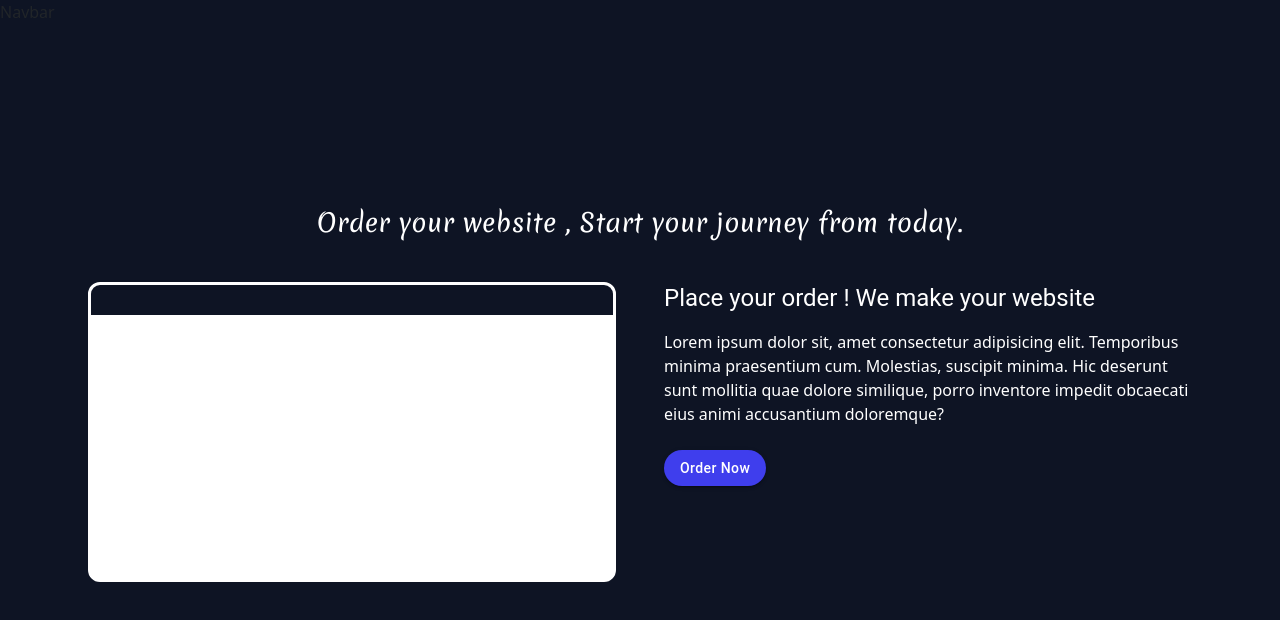
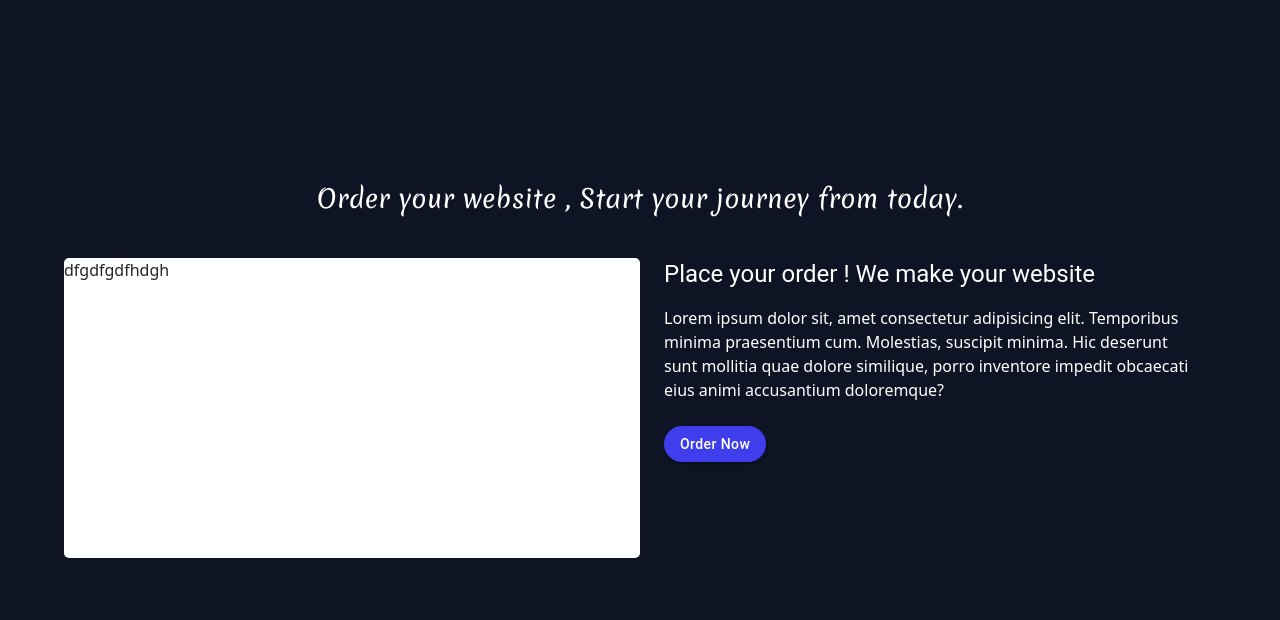
Before and after one commit to Sripathi-ds/Codewebz, a React (Create React App) app: page / in a window 1280 px wide. Shown: the top 620 px of the page. Built offline with nearby package versions, Linux system fonts and the light colour scheme.

Commit message:
no change

```diff
--- a/src/assets/css/frame/FrameComponent.module.css
+++ b/src/assets/css/frame/FrameComponent.module.css
@@ -7,3 +7,11 @@
     display: block;
     height: 30px;
 }
+.afterStyle::after{
+    background: red;
+    height: 10px;
+    top: 0;
+    left: 0;
+    width: 100%;
+    position: absolute;
+}
--- a/src/component/frame/FrameComponent.js
+++ b/src/component/frame/FrameComponent.js
@@ -1,11 +1,8 @@
-import { Box, Hidden } from '@mui/material'
-import Style from '../../assets/css/frame/FrameComponent.module.css'
-
-const FrameComponent = () =>{
-    return(
-        <Box className={`${Style['frame_component']}`} borderRadius={3} border={3} overflow={'hidden'} borderColor={'#fff'} bgcolor={'#fff'}>
-            <Box className={`${Style['frame_fill']}`} ></Box>
-        </Box>
-    )
-}
+import styled from '@emotion/styled'
+const FrameComponent = styled.div`
+    min-height: 300px;
+    background-color:#fff;
+    border-radius:5px;
+    position:relative;
+`
 export default FrameComponent
--- a/src/component/header/NavbarComponent.js
+++ b/src/component/header/NavbarComponent.js
@@ -1,12 +1,8 @@
-
 function ResponsiveAppBar() {
-
-
     return (
         <div>
-            Navbar
+
         </div>
-
     );
 }
 export default ResponsiveAppBar;
--- a/src/index.js
+++ b/src/index.js
@@ -10,9 +10,7 @@ import { BrowserRouter, Router } from 'react-router-dom';
 const root = ReactDOM.createRoot(document.getElementById('root'));
 root.render(
   <React.StrictMode>
-
       <App />
-
   </React.StrictMode>
 );
 
--- a/src/pages/home.js
+++ b/src/pages/home.js
@@ -1,6 +1,7 @@
 import { Box, Button, Grid, Typography } from '@mui/material';
 import FrameComponent from '../component/frame/FrameComponent';
 import Container from '@mui/material/Container';
+import Style from '../assets/css/frame/FrameComponent.module.css'
 
 const Home = () => {
     return (
@@ -11,10 +12,7 @@ const Home = () => {
                     <Box sx={{ mt: 5 }}>
                         <Grid container colGap={2}>
                             <Grid item xs={12} md={6}>
-                                <Box px={3}>
-                                    <FrameComponent />
-                                </Box>
-
+                                    <FrameComponent className={`${Style['afterStyle']}`}>dfgdfgdfhdgh</FrameComponent>
                             </Grid>
                             <Grid item xs={12} md={6}>
                                 <Box px={3}>
@@ -34,9 +32,6 @@ const Home = () => {
                 </Box>
 
             </Box>
-
-
-
         </Container>
     )
 }
```
Also changed, not shown: src/App.js (+2 -13 lines), src/assets/css/pages/home.module.css (renamed from src/assets/css/home.module.css).
